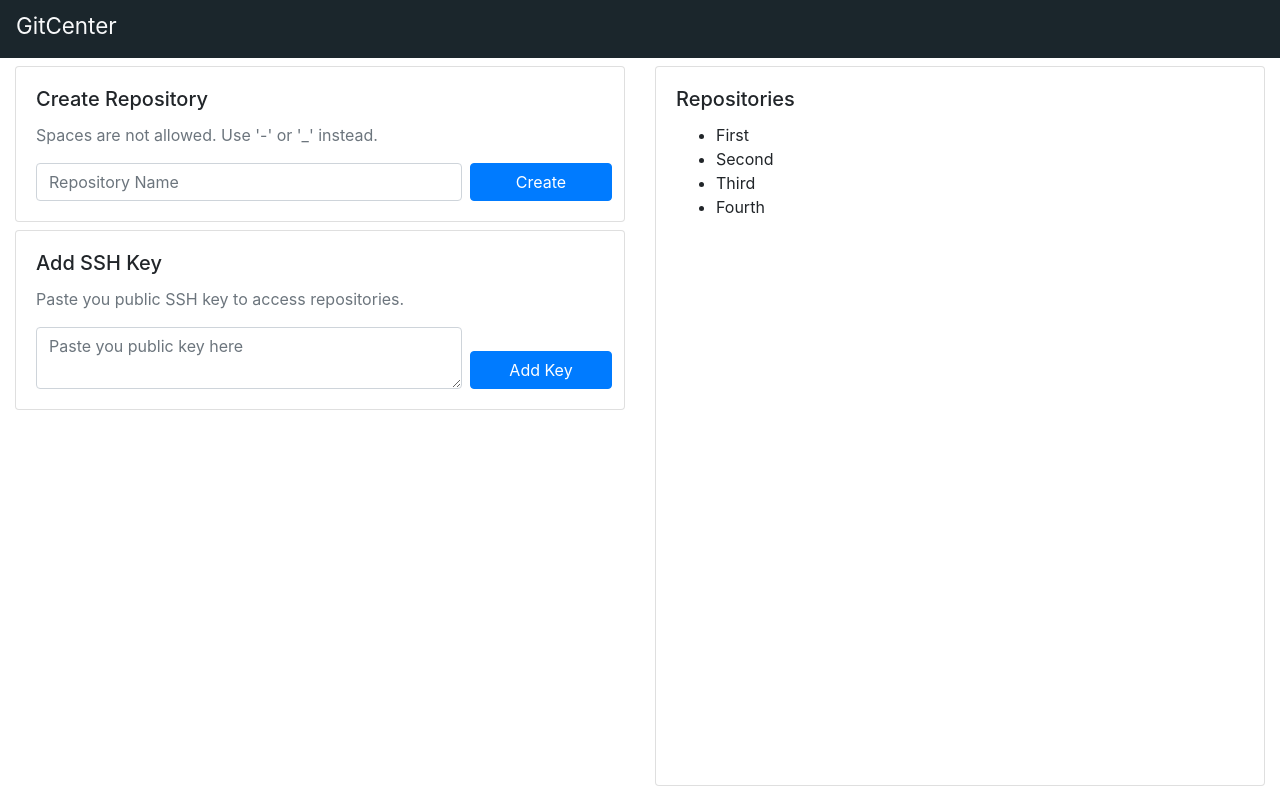
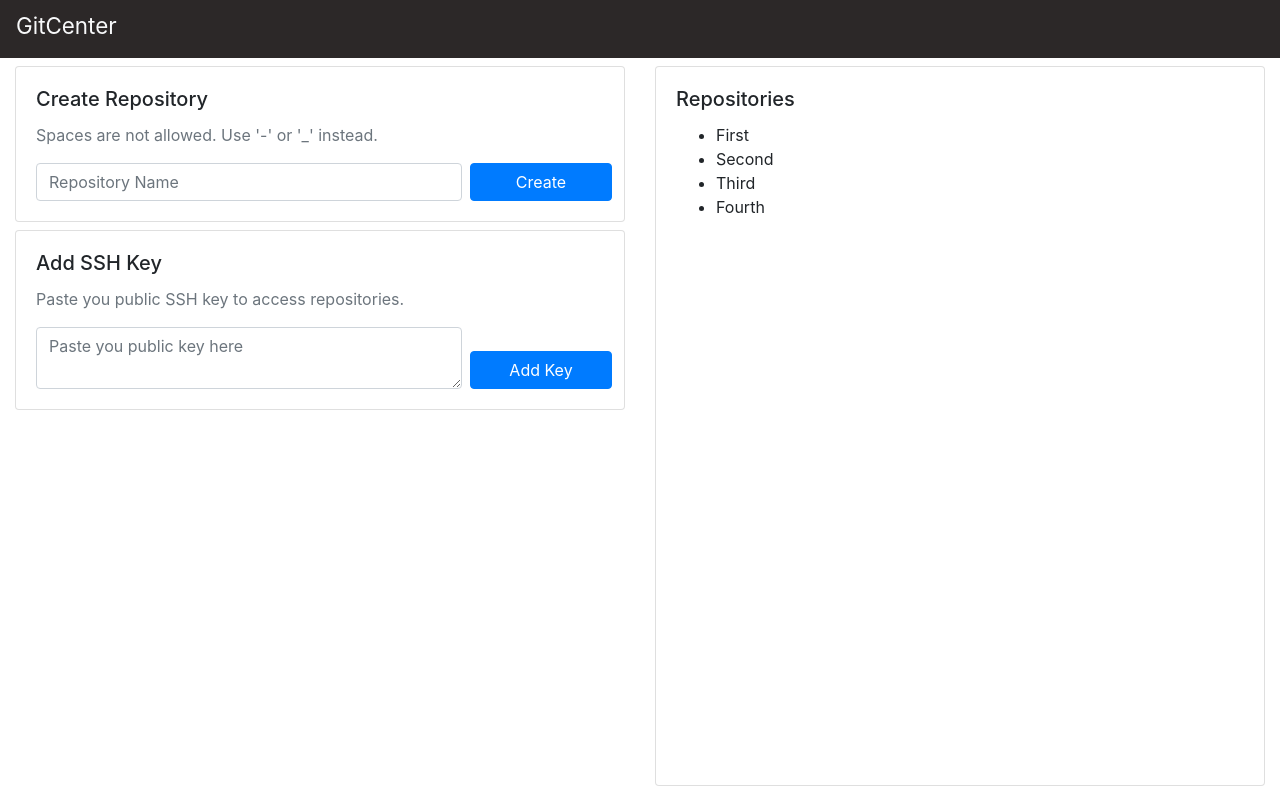
Before and after one commit to dheeraj-p/git-center-server, a Next.js app: page / in a window 1280 px wide. Built offline with nearby package versions, Linux system fonts and the light colour scheme.

Commit message:
Change default header and button colours

```diff
--- a/styles/colors.js
+++ b/styles/colors.js
@@ -1,6 +1,8 @@
 const colors = {
-  colorBackgroundDark: '#1b262c',
+  colorBackgroundDark: '#2c2828',
   colorBackgroundLight: 'whitesmoke',
+  colorButtonPrimary: '#219850',
+  colorButtonPrimaryDark: '#166937',
   colorTextLight: 'whitesmoke',
   colorTextPrimary: '#2e2e2e'
 };
--- a/styles/global.style.js
+++ b/styles/global.style.js
@@ -6,6 +6,15 @@ const GlobalStyles = css.global`
   body {
     background: ${colors.colorBackgroundLight};
   }
+
+  .btn-primary {
+    background-color: ${colors.colorButtonPrimary};
+    border-color: ${colors.colorButtonPrimary};
+  }
+
+  .btn-primary :hover{
+    background-color: ${colors.colorButtonPrimaryDark};
+  }
 `;
 
 export default GlobalStyles;
```
